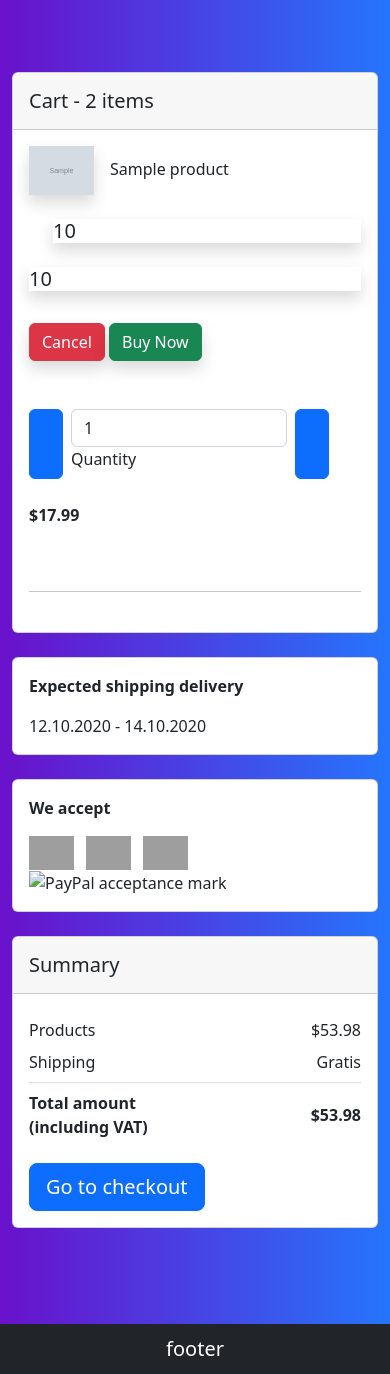
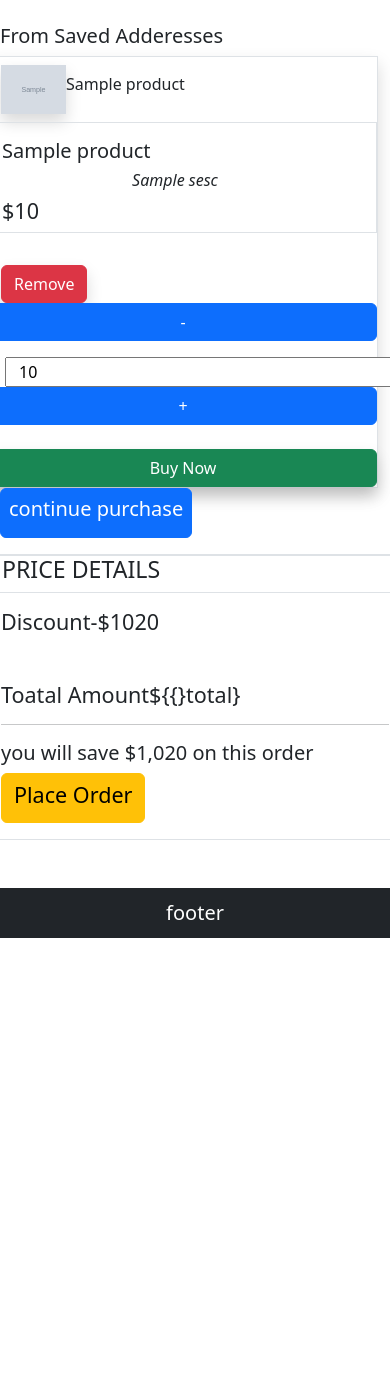
Before and after one commit to Binshabs/Ecommerce, a Django app: template Todoproject/templates/cart.html in a window 390 px wide. Shown: the part 56-1430 px from the top of the page. After the commit the page ends 994 px from the top, so only its background shows below. Run offline with Django 5.2, Linux system fonts and the light colour scheme; the template is opened without the code that fills it: most values are stand-ins (such as "Sample title", 1, 10 or a date in 2020); grey boxes marked "Sample" are stand-in pictures; some libraries are stand-ins or nearby versions; grey boxes are pictures that could not be loaded.

Commit message:
new file

```diff
--- a/Todoproject/cartapp/urls.py
+++ b/Todoproject/cartapp/urls.py
@@ -5,6 +5,7 @@ urlpatterns = [
     path('addcart/<int:id>',views.addcart,name='addcart'),
     path('removecart/<int:id>',views.removecart,name='removecart'),
     path('fullremove/<int:id>',views.fullremove,name='fullremove'),
+    path('placeorder/<int:id>',views.placeorder,name='placeorder'),
 
 
 
--- a/Todoproject/static/css/style.css
+++ b/Todoproject/static/css/style.css
@@ -59,15 +59,3 @@ body{
   font-weight: 900;
   padding-top: 50px;
 }
-
-
-.gradient-custom {
-  /* fallback for old browsers */
-  background: #6a11cb;
-
-  /* Chrome 10-25, Safari 5.1-6 */
-  background: -webkit-linear-gradient(to right, rgba(106, 17, 203, 1), rgba(37, 117, 252, 1));
-
-  /* W3C, IE 10+/ Edge, Firefox 16+, Chrome 26+, Opera 12+, Safari 7+ */
-  background: linear-gradient(to right, rgba(106, 17, 203, 1), rgba(37, 117, 252, 1))
-  }
--- a/Todoproject/templates/cart.html
+++ b/Todoproject/templates/cart.html
@@ -1,146 +1,58 @@
-
 
 {% extends 'base.html' %}
 {% load static %}
 {% block content %}
-<section class="h-100 gradient-custom">
-  <div class="container py-5">
-    <div class="row d-flex justify-content-center my-4">
-      <div class="col-md-8">
-        <div class="card mb-4">
-          <div class="card-header py-3">
-            <h5 class="mb-0">Cart - 2 items</h5>
-          </div>
-          <div class="card-body">
-            <!-- Single item -->
-            <div class="row">
-              <div class="col-lg-3 col-md-12 mb-4 mb-lg-0">
-                <!-- Image -->
-                {% for cartitem in cart %}
-                    <th scope="row">
-                        <img class="crtimg me-3 shadow" style="width: 65px;" src="{{cartitem.product.image.url}}" alt="">{{cartitem.product}}
-                    </th>
-                    <td>
-                        <h5 class="mt-4 ms-4 shadow">{{cartitem.quantity}}</h5>
-                    </td>
-                    <td>
-                        <h5 class="mt-4 shadow">{{cartitem.product.price}}</h5>
-                    </td>
-                    <td><a href="" class="btn btn-danger mt-4 shadow">Cancel</a></td>
-                    <td><button class="btn btn-success mt-4 shadow">Buy Now</button></td>
-                    {% endfor %}
-                <!-- Image -->
-              </div>
+<div class="rw row mt-4 mb-5">
 
-              <div class="col-lg-5 col-md-6 mb-4 mb-lg-0">
-                <!-- Data -->
-                <!-- <p><strong>Blue denim shirt</strong></p>
-                <p>Color: blue</p>
-                <p>Size: M</p>
-                <button type="button" class="btn btn-primary btn-sm me-1 mb-2" data-mdb-toggle="tooltip"
-                  title="Remove item">
-                  <i class="fas fa-trash"></i>
-                </button>
-                <button type="button" class="btn btn-danger btn-sm mb-2" data-mdb-toggle="tooltip"
-                  title="Move to the wish list">
-                  <i class="fas fa-heart"></i>
-                </button> -->
-                <!-- Data -->
-              </div>
+      <div class="col-lg-8 btn-light ">
+          <h5 class="fr">From Saved Adderesses</h5>
 
-              <div class="col-lg-4 col-md-6 mb-4 mb-lg-0">
-                <!-- Quantity -->
-                <div class="d-flex mb-4" style="max-width: 300px">
-                  <button class="btn btn-primary px-3 me-2"
-                    onclick="this.parentNode.querySelector('input[type=number]').stepDown()">
-                    <i class="fas fa-minus"></i>
-                  </button>
-
-                  <div class="form-outline">
-                    <input id="form1" min="0" name="quantity" value="1" type="number" class="form-control" />
-                    <label class="form-label" for="form1">Quantity</label>
-                  </div>
-
-                  <button class="btn btn-primary px-3 ms-2"
-                    onclick="this.parentNode.querySelector('input[type=number]').stepUp()">
-                    <i class="fas fa-plus"></i>
-                  </button>
-                </div>
-                <!-- Quantity -->
-
-                <!-- Price -->
-                <p class="text-start text-md-center">
-                  <strong>$17.99</strong>
-                </p>
-                <!-- Price -->
-              </div>
-            </div>
-            <!-- Single item -->
-
-            <hr class="my-4" />
+                      {% for i in cart %}
+                      <div class="rrw row border w-100 shadow">
+                        <div class="col-lg-2 col-md-3 col-sm-12">
+                          <img class="crtimg mt-2 shadow" style="width: 65px;" src="{{i.product.image.url}}" alt="">{{i.product}}
 
 
-          </div>
-        </div>
-        <div class="card mb-4">
-          <div class="card-body">
-            <p><strong>Expected shipping delivery</strong></p>
-            <p class="mb-0">12.10.2020 - 14.10.2020</p>
-          </div>
-        </div>
-        <div class="card mb-4 mb-lg-0">
-          <div class="card-body">
-            <p><strong>We accept</strong></p>
-            <img class="me-2" width="45px"
-              src="https://mdbcdn.b-cdn.net/wp-content/plugins/woocommerce-gateway-stripe/assets/images/visa.svg"
-              alt="Visa" />
-            <img class="me-2" width="45px"
-              src="https://mdbcdn.b-cdn.net/wp-content/plugins/woocommerce-gateway-stripe/assets/images/amex.svg"
-              alt="American Express" />
-            <img class="me-2" width="45px"
-              src="https://mdbcdn.b-cdn.net/wp-content/plugins/woocommerce-gateway-stripe/assets/images/mastercard.svg"
-              alt="Mastercard" />
-            <img class="me-2" width="45px"
-              src="https://mdbcdn.b-cdn.net/wp-content/plugins/woocommerce/includes/gateways/paypal/assets/images/paypal.webp"
-              alt="PayPal acceptance mark" />
-          </div>
-        </div>
+
+                      </h4>
+                    </div>
+                    <div class="col-lg-7 border mt-2 mb-2">
+                      <h5 class="pro mt-3">{{i.product}}</h5>
+                      <h6 class="des">{{i.product.sesc}}</h6>
+                      <h4 class="pr">${{i.product.price}}</h4>
+                    </div>
+                    <div class="col-lg-3">
+                      <a href="{% url 'cartapp:fullremove' i.product.id %}" class="btn btn-danger mt-4 shadow">Remove</a>
+                    </div>
+
+
+
+                          <a class="btn btn-primary" href="{% url 'cartapp:removecart' i.product.id %}">-</a>
+                          <input class="mt-3 ms-3" value="{{i.quantity}}">
+                          <a class="btn btn-primary" href="{% url 'cartapp:addcart' i.product.id %}">+</a>
+                      <a class="btn btn-success mt-4 shadow">Buy Now</a></td>
+
+                    </div>
+                  {% endfor %}
+                  {% if cart %}
+                  <a href="{% url 'shop:home' %}" class="purch btn btn-primary pt-2 pb-2 ps-2 pe-2 mb-3">
+                    <h5>continue purchase</h5>
+                  </a>
+    </div>
+    <div class="to col-lg-4 fixed-end border">
+      <div class="pp row border">
+        <h3>PRICE DETAILS</h3>
       </div>
-      <div class="col-md-4">
-        <div class="card mb-4">
-          <div class="card-header py-3">
-            <h5 class="mb-0">Summary</h5>
-          </div>
-          <div class="card-body">
-            <ul class="list-group list-group-flush">
-              <li
-                class="list-group-item d-flex justify-content-between align-items-center border-0 px-0 pb-0">
-                Products
-                <span>$53.98</span>
-              </li>
-              <li class="list-group-item d-flex justify-content-between align-items-center px-0">
-                Shipping
-                <span>Gratis</span>
-              </li>
-              <li
-                class="list-group-item d-flex justify-content-between align-items-center border-0 px-0 mb-3">
-                <div>
-                  <strong>Total amount</strong>
-                  <strong>
-                    <p class="mb-0">(including VAT)</p>
-                  </strong>
-                </div>
-                <span><strong>$53.98</strong></span>
-              </li>
-            </ul>
+      <div class="cc col-lg-12">
+        <h4 class="ds mt-3">Discount<span class="dss mt-3">-$1020</span></h4>
+        <h4 class="TOT mt-5">Toatal Amount<span class="tt">${{}total}</span></h4><hr>
+        <h5 class="sav">you will save $1,020 on this order</h5>
+      </div>
+      <a href="{ url 'cartapp:placeorder' %}" class="plac btn btn-warning pt-2 mb-3"><h4>Place Order</h4></a>
+      {% else %}
+      <a href="{ url 'shop:home' %}"><h5 class="prpr">Please purchase your products</h5></a>
+      {% endif %}
+    </div>
 
-            <button type="button" class="btn btn-primary btn-lg btn-block">
-              Go to checkout
-            </button>
-          </div>
-        </div>
-      </div>
-    </div>
   </div>
-</section>
 {% endblock %}
```
Also changed, not shown: Todoproject/cartapp/views.py (+11 -0 lines), Todoproject/db.sqlite3.
